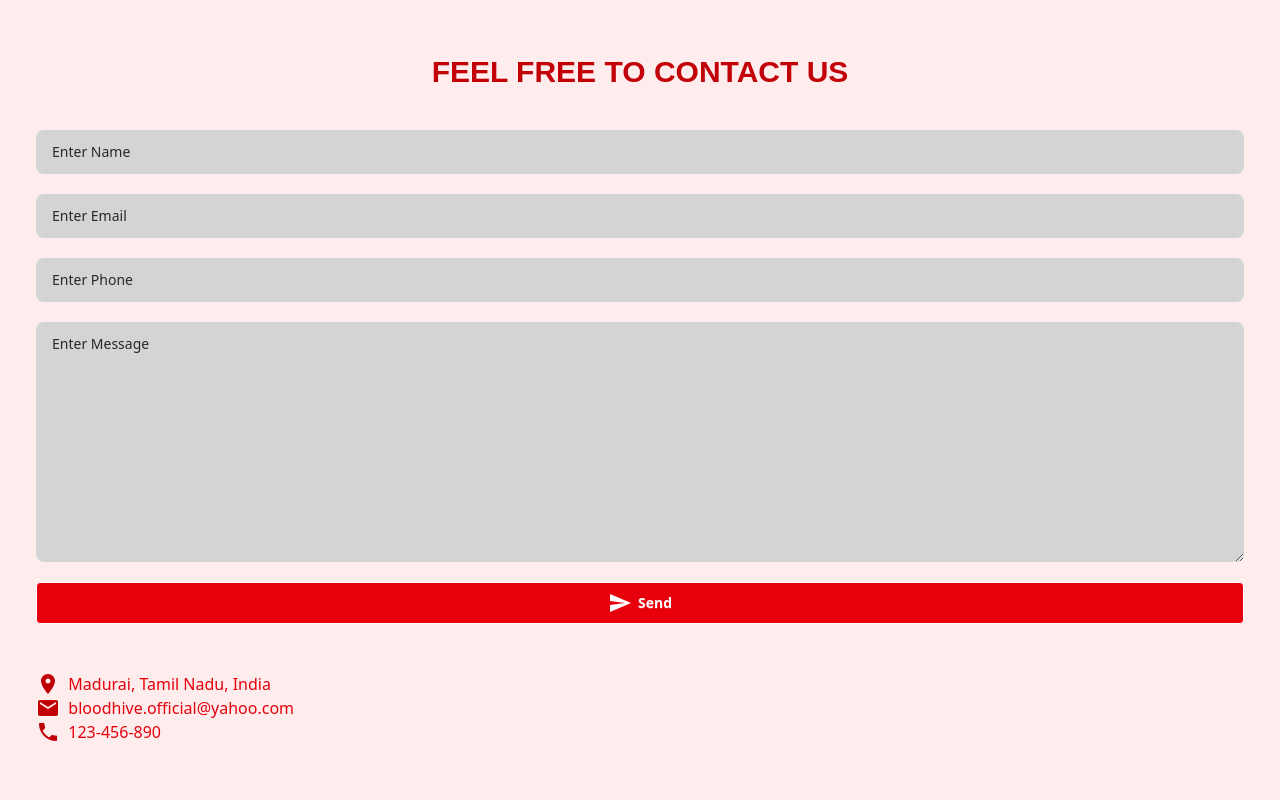
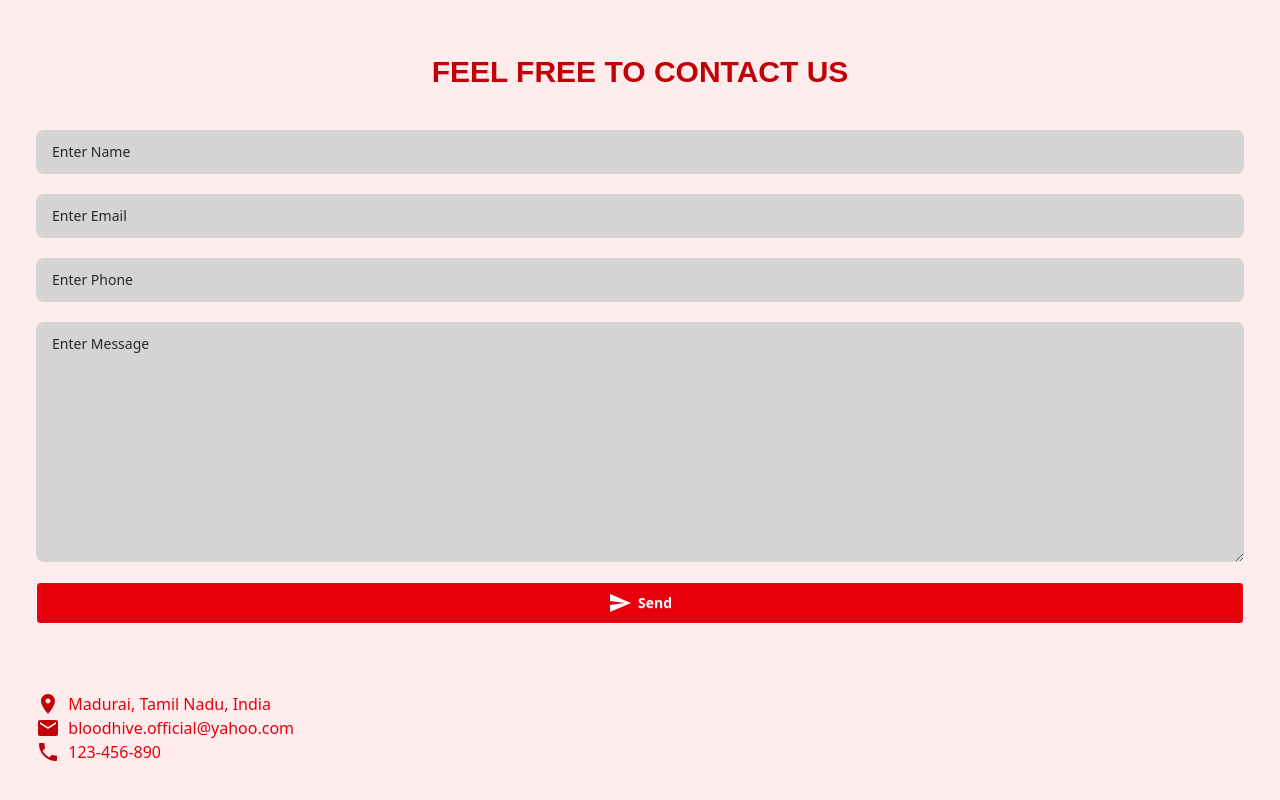
Before and after one commit to madhumitha-r26/BloodHive-Blood-Bank, a React (Vite) app in the folder client/: page / in a window 1280 px wide. Shown: the part 814-1614 px from the top of the page. Before the commit the page ends 1574 px from the top, so only its background shows below. Built offline with nearby package versions, Linux system fonts and the light colour scheme; no server answers.

Commit message:
final deploy-2

```diff
--- a/client/src/Components/Contact.jsx
+++ b/client/src/Components/Contact.jsx
@@ -32,7 +32,7 @@ function Contact() {
 
   return (
     <div>
-      <section id="contact" className="bg-transparent p-4 mt-0 pt-20">
+      <section id="contact" className="bg-transparent p-4 mt-0 pt-20 mb-5">
         <h2 className="text-center text-3xl text-red-700 uppercase font-semibold">
           Feel Free to Contact us
         </h2>
@@ -77,7 +77,7 @@ function Contact() {
         </form>
         <span className="text-center block mt-3 text-red-600">{result}</span>
 
-        <div className="flex justify-between mx-5 flex-wrap-reverse md">
+        <div className="flex justify-between mx-5 my-10 flex-wrap-reverse md">
           <div className="mt-2">
             <div className="flex">
               <PlaceIcon className="text-red-700" />
```
